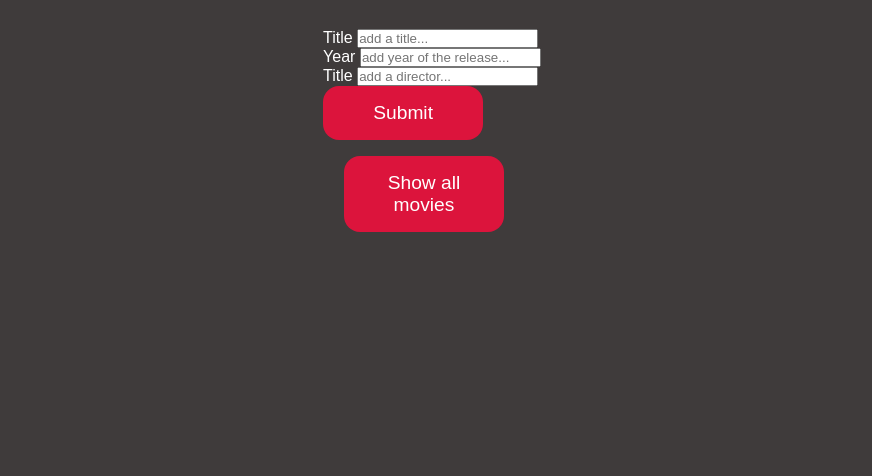
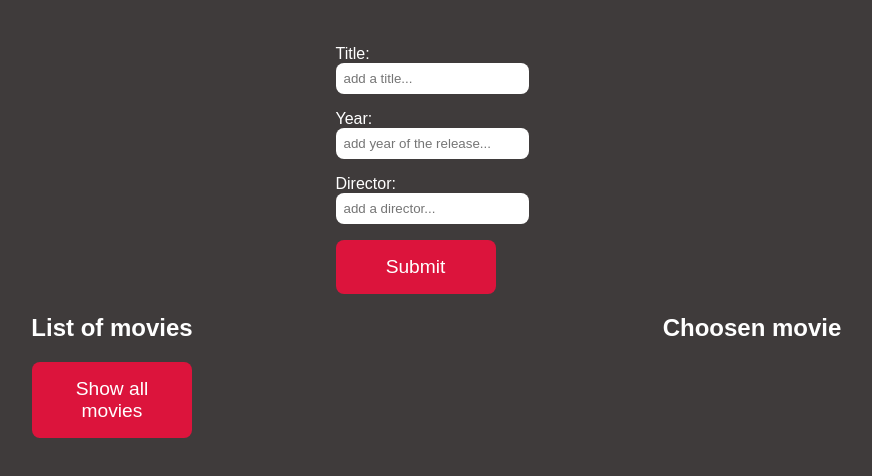
Before and after one commit to HampusJohnOlausson/REST-API, a website: page public/index.html in a window 1280 px wide. Shown: the part 80-556 px from the top of the page, without its empty margins (216-1088 px from the left). Drawn offline with Linux system fonts and the light colour scheme.

Commit message:
adjust POST method in server.js

```diff
--- a/public/index.html
+++ b/public/index.html
@@ -10,25 +10,30 @@
 </head>
 <body>
     <h1 class="hero-title">Welcome to <span>MovieZone</span></h1>
-    <form action="/api/movies" class="form" id="form">
+    <form action="/api/movies" method="POST" class="form" id="form">
         <div class="form-group">
-            <label for="title">Title</label>
+            <label for="title">Title:</label>
             <input type="text" name="title" placeholder="add a title...">
         </div>
         <div class="form-group">
-            <label for="title">Year</label>
+            <label for="year">Year:</label>
             <input type="number" name="year" placeholder="add year of the release...">
         </div>
         <div class="form-group">
-            <label for="director">Title</label>
+            <label for="director">Director:</label>
             <input type="text" name="director" placeholder="add a director...">
         </div>
-        <button id="submitBtn" type="submit">Submit</button>
+        <button id="submitBtn">Submit</button>
     </form>
-    <button class="button" id="viewAll">Show all movies</button>
     <div class="main-container">
-    <div class="movie-container" id="movie-container"></div>
-    <div class="specific-movie" id="specific-movie"></div>
+
+    <div class="movie-container" id="movie-container">
+        <h2 class="title">List of movies</h2>
+        <button class="button" id="viewAll">Show all movies</button>
+    </div>
+    <div class="specific-movie" id="specific-movie">
+        <h2 class="title">Choosen movie</h2>
+    </div>
     </div>
 </body>
 </html>
--- a/public/script.js
+++ b/public/script.js
@@ -7,6 +7,12 @@ async function main(){
         const allMovies = await getAllMovies();
         console.log(...allMovies);
     })
+
+    const submitMovieBtn = document.getElementById('submitBtn');
+    submitMovieBtn.addEventListener('click', async () => {
+        const addMovie = await addNewMovie();
+        console.log(addMovie);
+    } )
 
 }
 
@@ -80,8 +86,16 @@ async function addNewMovie(title, year, director){
 
     const form = document.getElementById('form');
     console.log(form);
-    const body = { title: title, year: year, director: director};
+    const body = { title: title, year: year, director: director };
+    const newMovie = { title: title, year: year, director: director };
+
     const status = await makeRequest('/api/movies', 'POST', body)
+    const movieContainer = document.getElementById("movie-container");
+    const li = document.createElement('li');
+    li.appendChild(document.createTextNode(JSON.stringify(newMovie)));
+    movieContainer.appendChild(li);
+    console.log(newMovie);
+    console.log(status);
     return status;
 }
 
--- a/public/style.css
+++ b/public/style.css
@@ -18,27 +18,52 @@ button{
     font-size: 1.2rem;
     color: #fff;
     outline: none;
-    border-radius: 1rem;
+    border-radius: .5rem;
     border: none;
-    margin: 0rem 1rem 1rem 0rem;
     width: 10rem;
+    margin: .5rem auto;
+}
+
+#viewAll{
+    margin: auto;
+}
+#submitBtn{
+    margin: auto;
 }
 .hero-title{
     text-align: center;
     margin: 2rem;
 }
 .main-container{
+    width: 100%;
     display: flex;
     flex-direction: row;
+    justify-content: space-between;
+}
+.movie-container{
+    width: 50%;
+    display: flex;
+    flex-direction: column;
     justify-content: center;
     align-items: center;
 }
-.movie-container{
+.specific-movie{
     display: flex;
     flex-direction: column;
-    justify-content: center;
-    flex-wrap: wrap;
+    width: 50%;
+    align-items: center;
 }
-.specific-movie{
-    padding: 1rem;
+.form-group {
+    margin: 1rem 0rem;
+    display: flex;
+    flex-direction: column;
 }
+input {
+    padding: .5rem;
+    border-radius: .5rem;
+    outline: none;
+    border: none;
+}
+.title {
+    text-align: center;
+}
```
Also changed, not shown: server.js (+26 -13 lines), 2 other files.
